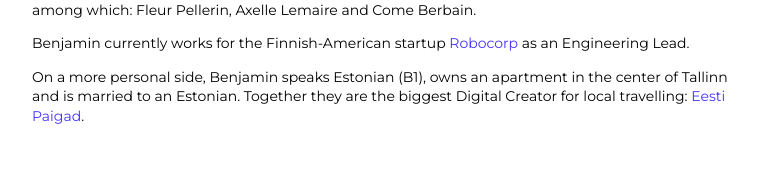
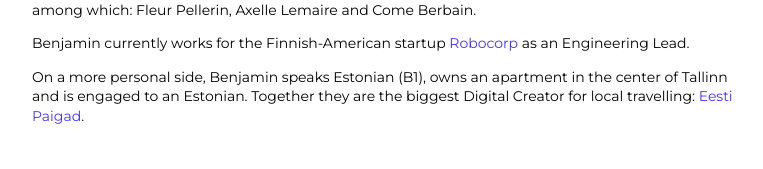
Before and after one commit to bendersej/bendersej.com, a Next.js app: page /consultancy in a window 1280 px wide. Shown: the part 477-646 px from the top of the page, without its empty margins (254-1017 px from the left). Built offline with nearby package versions, Linux system fonts and the light colour scheme.

Commit message:
fix: copy

```diff
--- a/package.json
+++ b/package.json
@@ -19,8 +19,8 @@
 		"classnames": "^2.2.6",
 		"next": "^12.0.4",
 		"postcss-nested": "^4.2.1",
-		"react": "^17.0.1",
-		"react-dom": "^17.0.1",
+		"react": "^18.2.0",
+		"react-dom": "^18.2.0",
 		"styled-jsx-plugin-postcss": "^4.0.0"
 	},
 	"devDependencies": {
--- a/pages/consultancy.tsx
+++ b/pages/consultancy.tsx
@@ -53,7 +53,7 @@ const About = () => (
 				<p>
 					{' '}
 					On a more personal side, Benjamin speaks Estonian (B1), owns an apartment in the center of Tallinn and is
-					married to an Estonian. Together they are the biggest Digital Creator for local travelling:{' '}
+					engaged to an Estonian. Together they are the biggest Digital Creator for local travelling:{' '}
 					<a href="https://eestipaigad.ee/en">Eesti Paigad</a>.
 				</p>
 			</div>
```
Also changed, not shown: 1 other file (tests, documents, lock files or other folders).
